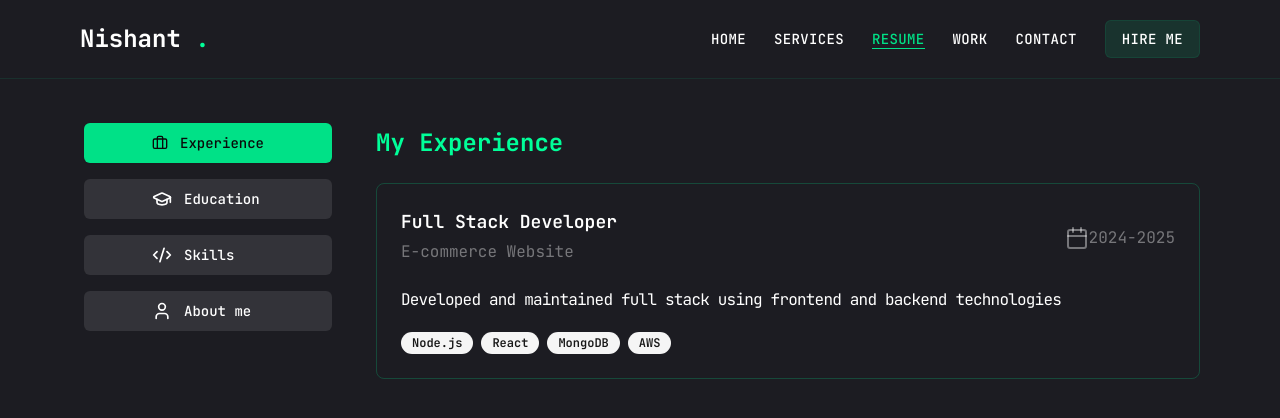
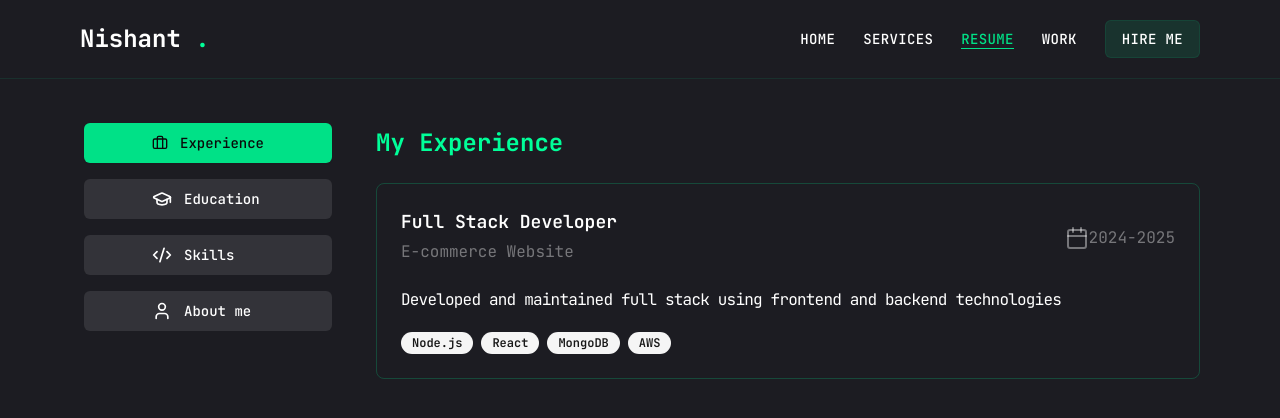
Before and after one commit to nishant0820/Portfolio, a Next.js app: page /resume in a window 1280 px wide. Shown: the top 418 px of the page. Built offline with nearby package versions, Linux system fonts and the light colour scheme.

Commit message:
Update index.ts

```diff
--- a/constants/index.ts
+++ b/constants/index.ts
@@ -5,7 +5,6 @@ export const NavbarData = [
   { title: "Services", href: "/services" },
   { title: "Resume", href: "/resume" },
   { title: "Work", href: "/work" },
-  { title: "Contact", href: "/contact" },
 ];
 
 export const statsData = [
```
